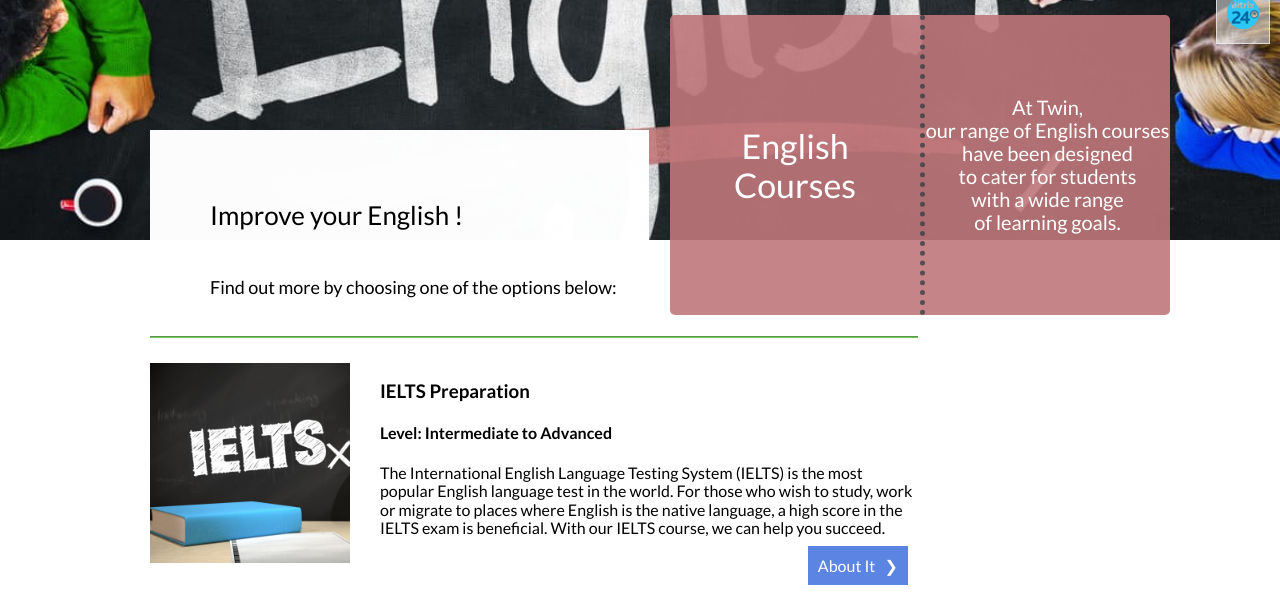
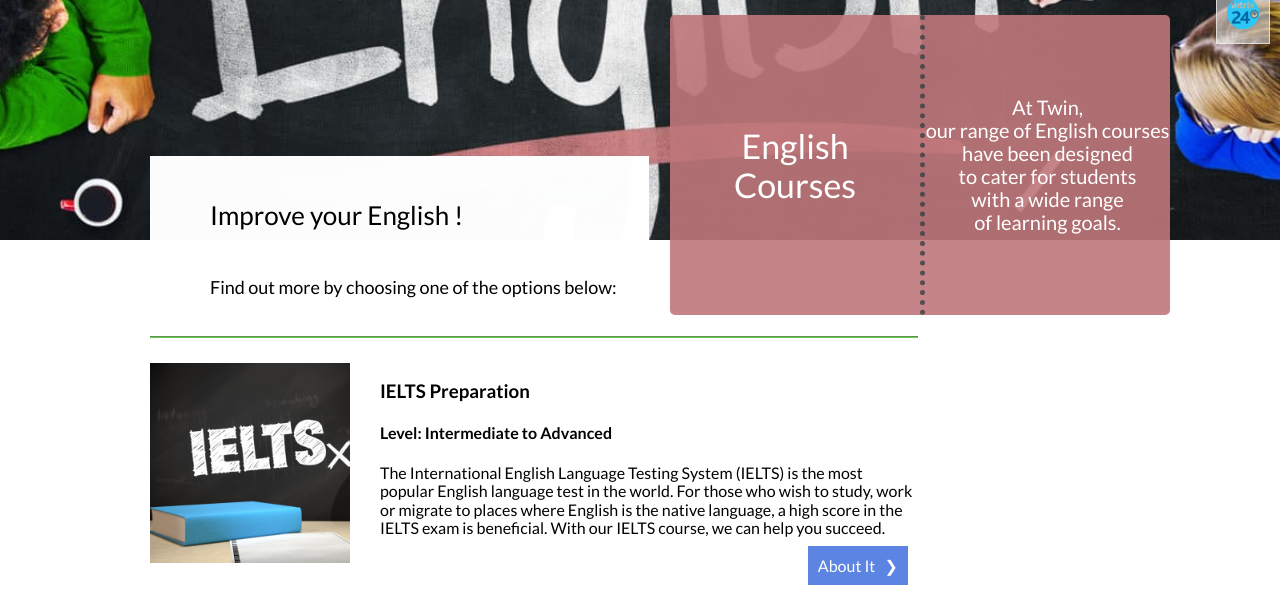
Before and after one commit to Butic/EngLab, a plain HTML site: page index.html in a window 1280 px wide. Shown: the part 280-877 px from the top of the page. Drawn offline with Linux system fonts and the light colour scheme.

Commit message:
Update style.css

```diff
--- a/css/style.css
+++ b/css/style.css
@@ -596,10 +596,6 @@ template {
   }
 }
 
-.section-courses .section-inner{
-  display:flex;
-  flex-direction:column;
-}
 .section-courses .section-inner .section-courses-text {
   background-color: rgba(255, 255, 255, 0.99);
   width: 65%;
```
